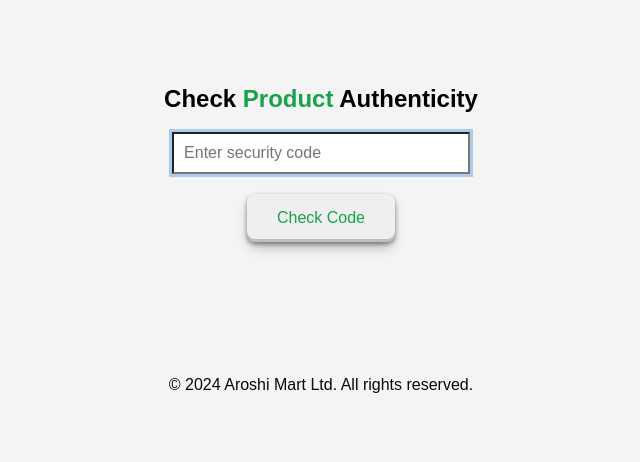
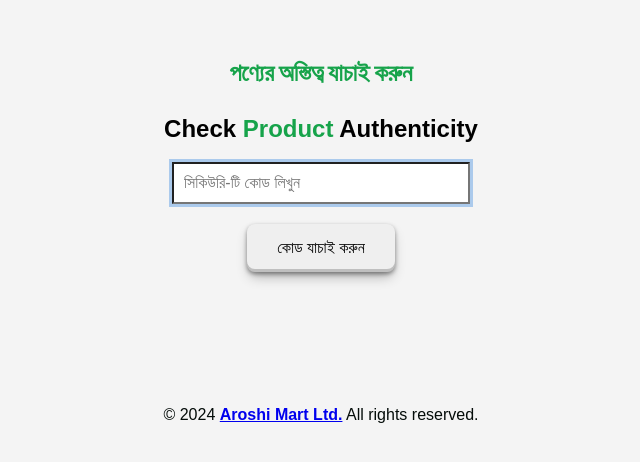
Before and after one commit to aroshi-mart-ltd/Code-Checker, a plain HTML site: page index.html in a window 1280 px wide. Shown: the part 236-698 px from the top of the page, without its empty margins (319-959 px from the left). Drawn offline with Linux system fonts and the light colour scheme.

Commit message:
index.html

```diff
--- a/index.html
+++ b/index.html
@@ -3,7 +3,8 @@
 <head>
     <meta charset="UTF-8">
     <meta name="viewport" content="width=device-width, initial-scale=1.0">
-    <title>Check Product Authenticity</title>
+    <title>পণ্যের অস্তিত্ব যাচাই করুন</title>
+    <link href="https://fonts.googleapis.com/css2?family=Baloo+Da+2:wght@500&display=swap" rel="stylesheet">
     <style>
         body {
             font-family: Arial, sans-serif;
@@ -17,6 +18,13 @@
         }
         .container {
             text-align: center;
+        }
+        .header {
+            margin-bottom: 20px;
+        }
+        .header h2 {
+            font-family: 'Baloo Da 2', cursive;
+            color: #16a34a;
         }
         input[type="text"] {
             padding: 10px;
@@ -36,7 +44,7 @@
             box-shadow: rgba(0, 0, 0, 0.4) 0px 2px 4px, rgba(0, 0, 0, 0.3) 0px 7px 13px -3px, rgba(0, 0, 0, 0.2) 0px -3px 0px inset;
         }
         button:hover {
-            background-color: #000000;
+            background-color: #16a34a;
         }
         /* Custom modal styles */
         .custom-modal {
@@ -58,10 +66,11 @@
             margin-top: 20px;
             font-size: 21px;
             font-weight: bold;
+            font-family: 'Baloo Da 2', cursive;
         }
         footer {
             position: absolute;
-            bottom: 160px;
+            bottom: 130px;
             width: 100%;
 
             color: #040c09;
@@ -72,14 +81,16 @@
 </head>
 <body>
 <div class="container">
-    <h2>Check  <span style="color:#16a34a">Product</span> Authenticity</h2>
-    <input type="text" id="securityCode" placeholder="Enter security code"> <br>
-    <button id="checkButton" onclick="checkSecurityCode()"> <span style="color:#16a34a">Check Code</span></button>
+    <div class="header">
+        <h2>পণ্যের অস্তিত্ব যাচাই করুন</h2>
+    </div>  <h2>Check  <span style="color:#16a34a">Product</span> Authenticity</h2>
+    <input type="text" id="securityCode" placeholder="সিকিউরি-টি কোড লিখুন"> <br>
+    <button id="checkButton" onclick="checkSecurityCode()">কোড যাচাই করুন</button>
     <p id="result"></p>
 </div>
 
 <footer>
-    &copy; 2024 Aroshi Mart Ltd. All rights reserved.
+    &copy; 2024 <a href="https://aroshimart-ltd.blogspot.com/code-checker"><b>Aroshi Mart Ltd.</b></a> All rights reserved.
 </footer>
 
 <script>
@@ -102,7 +113,7 @@
 
         // Check if the entered security code matches any known original code
         if (knownOriginalCodes.includes(sanitizedSecurityCode)) {
-            document.getElementById("result").innerHTML = "এই পণ্য-টি অর্জিনাল! <svg xmlns='http://www.w3.org/2000/svg' width='16' height='16' fill='currentColor' class='bi bi-patch-check-fill' viewBox='0 0 16 16'><path fill-rule='evenodd' d='M10.067.87a2.89 2.89 0 0 0-4.134 0l-.622.638-.89-.011a2.89 2.89 0 0 0-2.924 2.924l.01.89-.636.622a2.89 2.89 0 0 0 0 4.134l.637.622-.011.89a2.89 2.89 0 0 0 2.924 2.924l.89-.01.622.636a2.89 2.89 0 0 0 4.134 0l.622-.637.89.011a2.89 2.89 0 0 0 2.924-2.924l-.01-.89.636-.622a2.89 2.89 0 0 0 0-4.134l-.637-.622.011-.89a2.89 2.89 0 0 0-2.924-2.924l-.89.01zm.287 5.984-3 3a.5.5 0 0 1-.708 0l-1.5-1.5a.5.5 0 1 1 .708-.708L7 8.793l2.646-2.647a.5.5 0 0 1 .708.708'/></svg>";
+            document.getElementById("result").innerHTML = "এই পণ্য-টি অর্জিনাল! <svg xmlns='http://www.w3.org/2000/svg' width='16' height='16' fill='currentColor' class='bi bi-patch-check-fill' viewBox='0 0 16 16'><path fill-rule='evenodd' d='M10.067.87a2.89 2.89 0 0 0-4.134 0l-.622.638-.89-.011a2.89 2.89 0 0 0-2.924 2.924l.01.89-.636.622a2.89 2.89 0 0 0 0 4.134l.637.622-.011.89a2.89 2.89 0 0 0 2.924 2.924l.89-.01.622.636a2.89 2.89 0 0 0 4.134 0l.622-.637.89.011a2.89 2.89 0 0 0 2.924-2.924l-.01-.89.636-.622a2.89 2.89 0 0 0 0-4.134l-.637-.622.011-.89a2.89 2.89 0 0 0-2.924-2.924l-.89.01zm.287 5.984-3 3a.5.5 0 0 1-.708 0l-1.5-1.5a.5.5 0 1 1 .708-.708L7 8.793l2.646-2.647a.5.5 0 0 1 .708.708' style='fill: #16a34a'/></svg>";
         } else {
             document.getElementById("result").innerHTML = "এই পণ্য-টি নকল! <svg xmlns='http://www.w3.org/2000/svg' width='16' height='16' fill='currentColor' class='bi bi-x-circle-fill' viewBox='0 0 16 16'><path style='fill: #ff0000' d='M16 8A8 8 0 1 1 0 8a8 8 0 0 1 16 0M5.354 4.646a.5.5 0 1 0-.708.708L7.293 8l-2.647 2.646a.5.5 0 0 0 .708.708L8 8.707l2.646 2.647a.5.5 0 0 0 .708-.708L8.707 8l2.647-2.646a.5.5 0 0 0-.708-.708L8 7.293z'/></svg>";
         }
```
